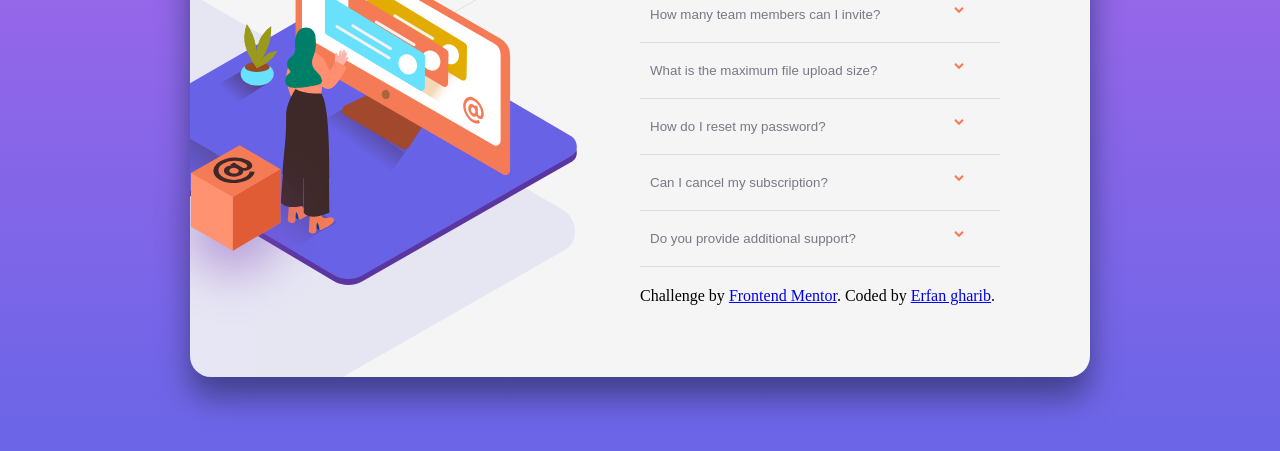
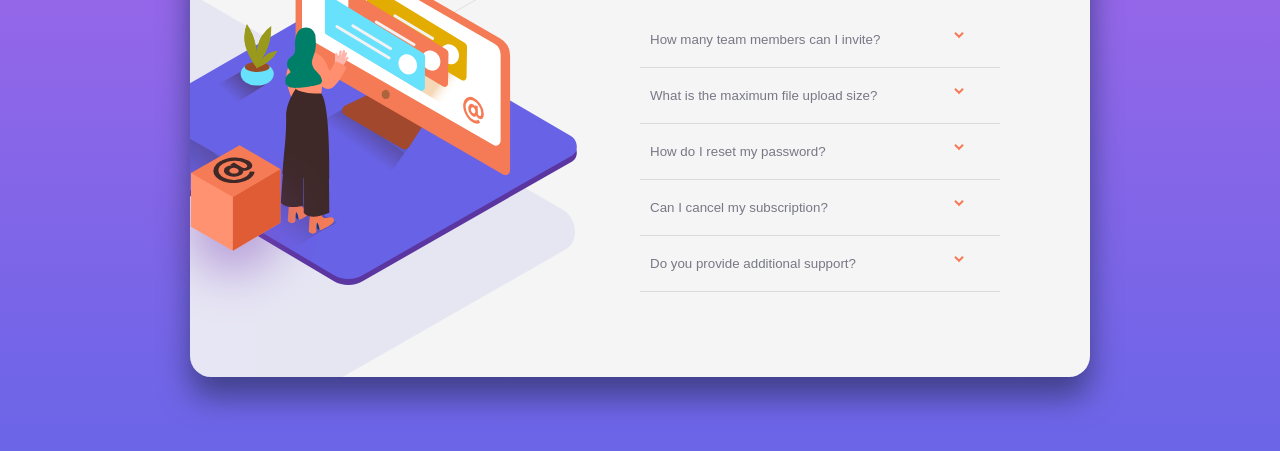
Before and after one commit to erfanGharib/dicode, a plain HTML site: page index.html in a window 1280 px wide. Shown: the part 283-734 px from the top of the page. Drawn offline with Linux system fonts and the light colour scheme.

Commit message:
Update index.html

```diff
--- a/index.html
+++ b/index.html
@@ -70,10 +70,6 @@
             Phone lines are open during normal business hours.
           </span>
         </div>
-      </div>
-      <div class="attribution">
-        Challenge by <a href="https://www.frontendmentor.io?ref=challenge" target="_blank">Frontend Mentor</a>.
-        Coded by <a href="#">Erfan gharib</a>.
       </div>
     </div>
 
```
